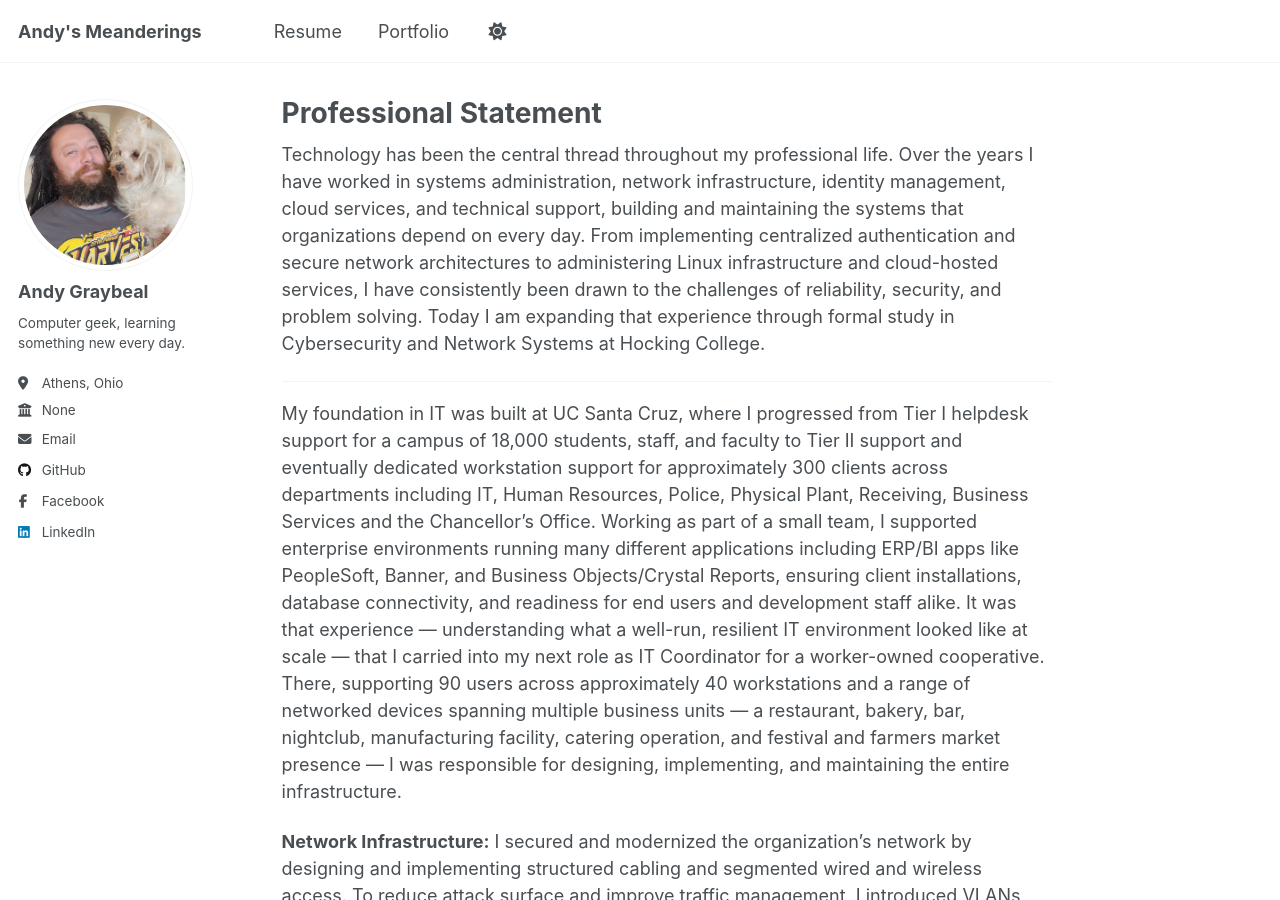
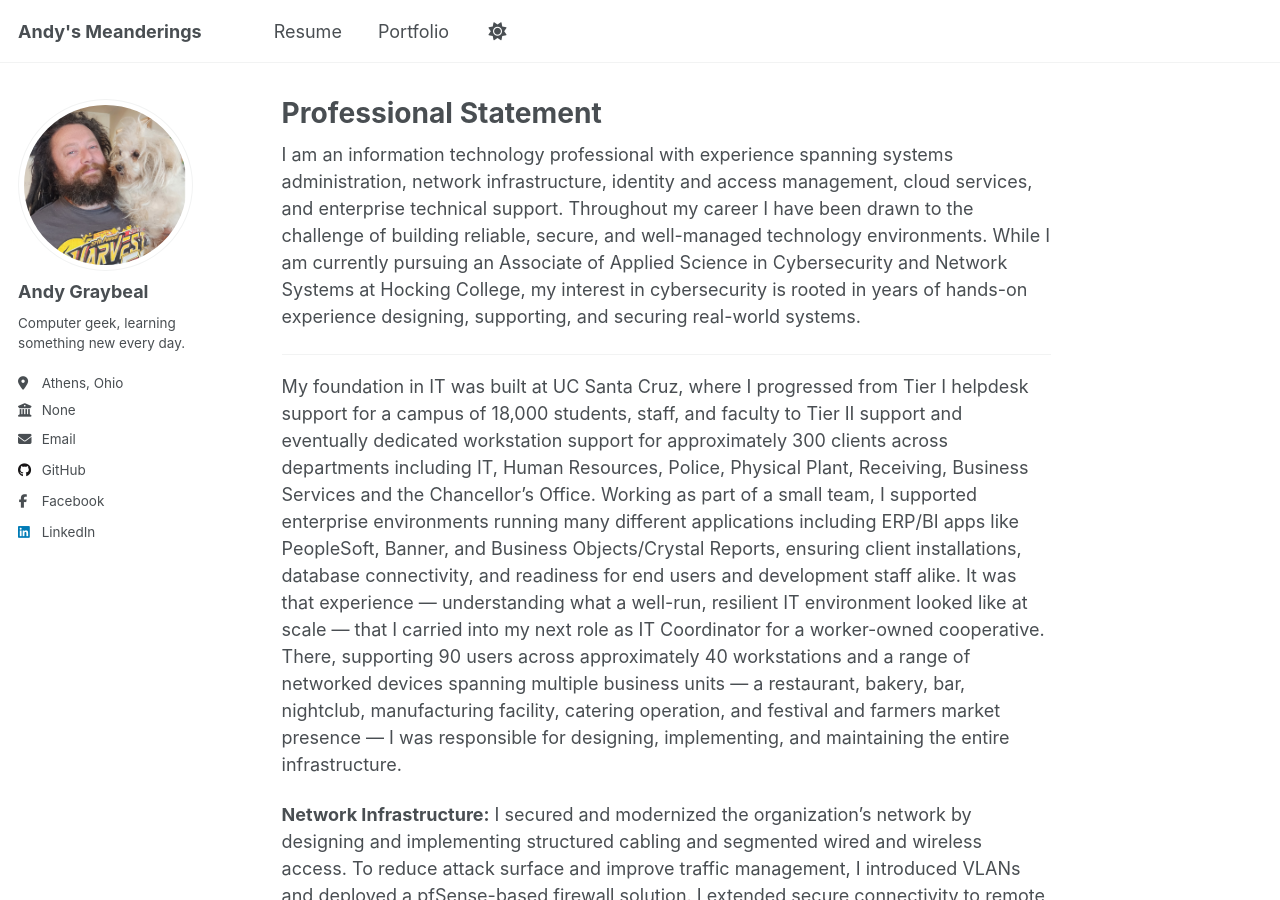
Before and after one commit to andy-graybeal/andy-graybeal.github.io, a Jekyll site: the page built from _pages/about.md, in a window 1280 px wide and 900 px high. Built offline with Jekyll 4.4.1, drawn with Linux system fonts in a browser that asks for light colours; a script that is not in the unit is left out.

Commit message:
Update about page with revised professional summary
Revised professional summary to emphasize IT experience and education.

```diff
--- a/_pages/about.md
+++ b/_pages/about.md
@@ -55,7 +55,7 @@ redirect_from:
 # ------
 # More info about configuring Academic Pages can be found in [the guide](https://academicpages.github.io/markdown/), the [growing wiki](https://github.com/academicpages/academicpages.github.io/wiki), and you can always [ask a question on GitHub](https://github.com/academicpages/academicpages.github.io/discussions). The [guides for the Minimal Mistakes theme](https://mmistakes.github.io/minimal-mistakes/docs/configuration/) (which this theme was forked from) might also be helpful. -->
 
-Technology has been the central thread throughout my professional life. Over the years I have worked in systems administration, network infrastructure, identity management, cloud services, and technical support, building and maintaining the systems that organizations depend on every day. From implementing centralized authentication and secure network architectures to administering Linux infrastructure and cloud-hosted services, I have consistently been drawn to the challenges of reliability, security, and problem solving. Today I am expanding that experience through formal study in Cybersecurity and Network Systems at Hocking College.
+I am an information technology professional with experience spanning systems administration, network infrastructure, identity and access management, cloud services, and enterprise technical support. Throughout my career I have been drawn to the challenge of building reliable, secure, and well-managed technology environments. While I am currently pursuing an Associate of Applied Science in Cybersecurity and Network Systems at Hocking College, my interest in cybersecurity is rooted in years of hands-on experience designing, supporting, and securing real-world systems.
 
 ---
 My foundation in IT was built at UC Santa Cruz, where I progressed from Tier I helpdesk support for a campus of 18,000 students, staff, and faculty to Tier II support and eventually dedicated workstation support for approximately 300 clients across departments including IT, Human Resources, Police, Physical Plant, Receiving, Business Services and the Chancellor's Office. Working as part of a small team, I supported enterprise environments running many different applications including ERP/BI apps like PeopleSoft, Banner, and Business Objects/Crystal Reports, ensuring client installations, database connectivity, and readiness for end users and development staff alike.
```
